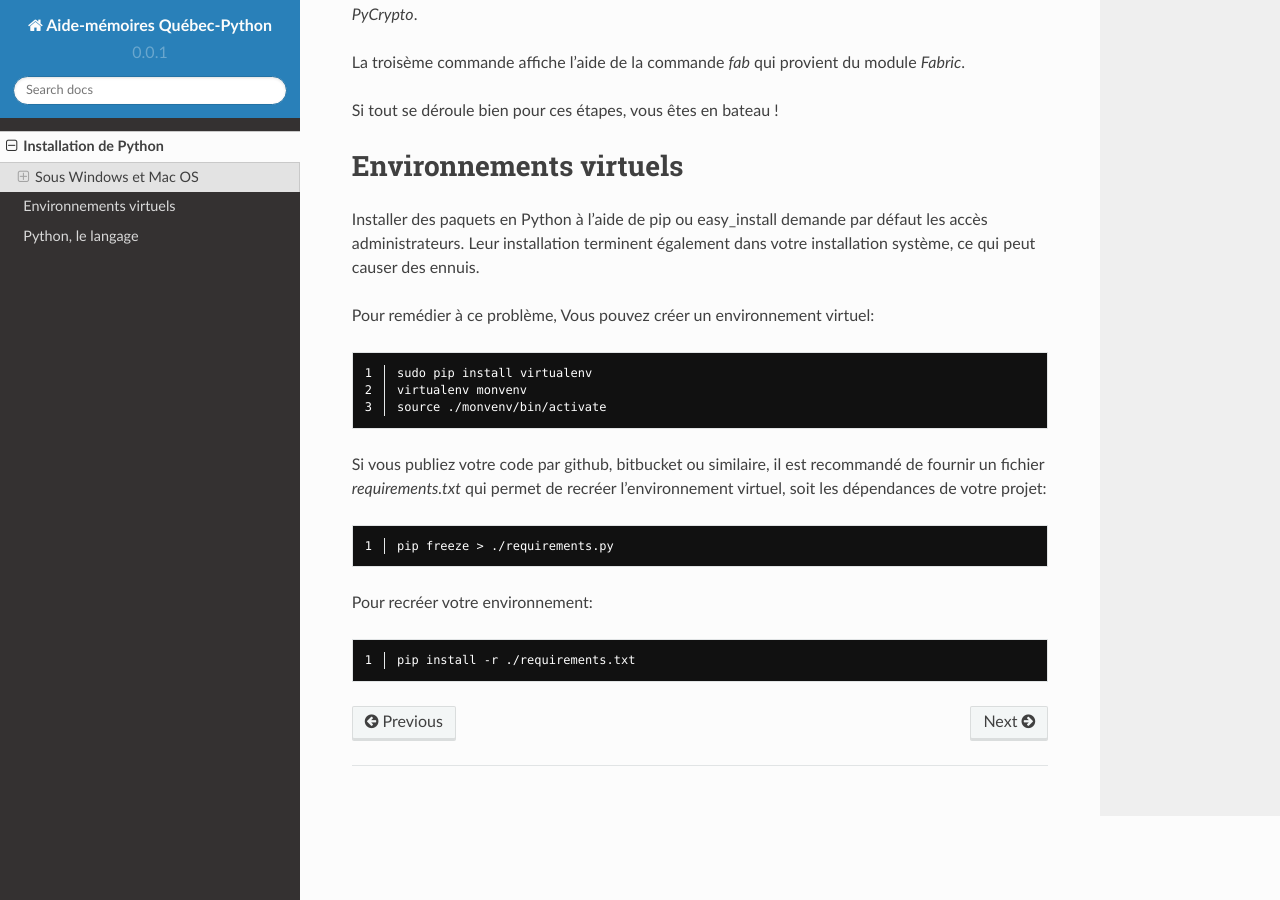
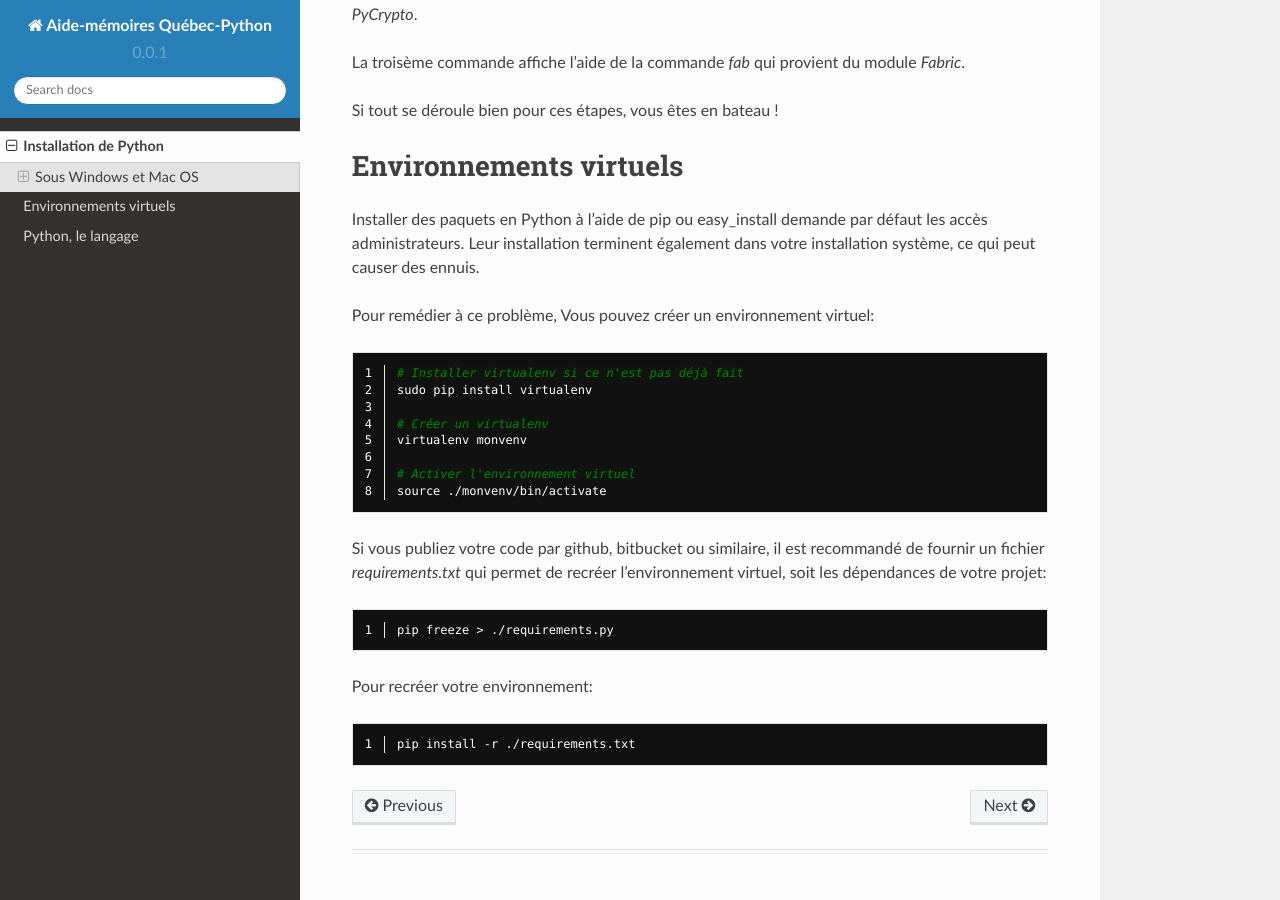
Before and after one commit to Quebec-Python/aide-memoires, a Sphinx documentation site: the page built from source/install.rst, in a window 1280 px wide and 900 px high, scrolled down 989 px. Built offline with Sphinx 7.4.7 and the Read the Docs theme 2.0.0, drawn with Linux system fonts in a browser that asks for light colours.

Commit message:
Added comments to virtualenv section

```diff
--- a/source/install.rst
+++ b/source/install.rst
@@ -60,8 +60,13 @@ Pour remédier à ce problème, Vous pouvez créer un environnement virtuel:
 .. code-block:: bash
     :linenos:
 
+    # Installer virtualenv si ce n'est pas déjà fait
     sudo pip install virtualenv
+
+    # Créer un virtualenv
     virtualenv monvenv
+
+    # Activer l'environnement virtuel
     source ./monvenv/bin/activate
 
 
```
